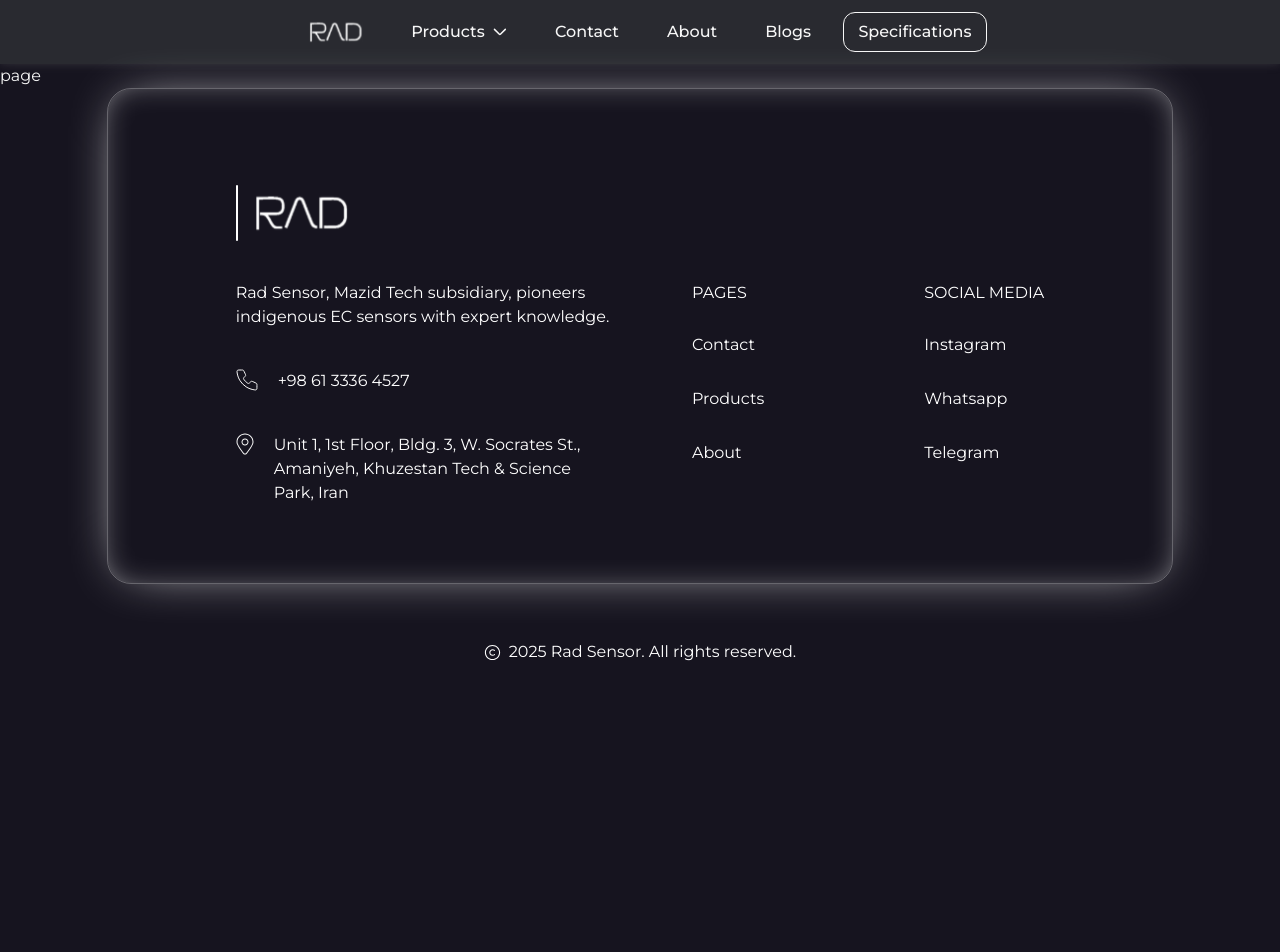
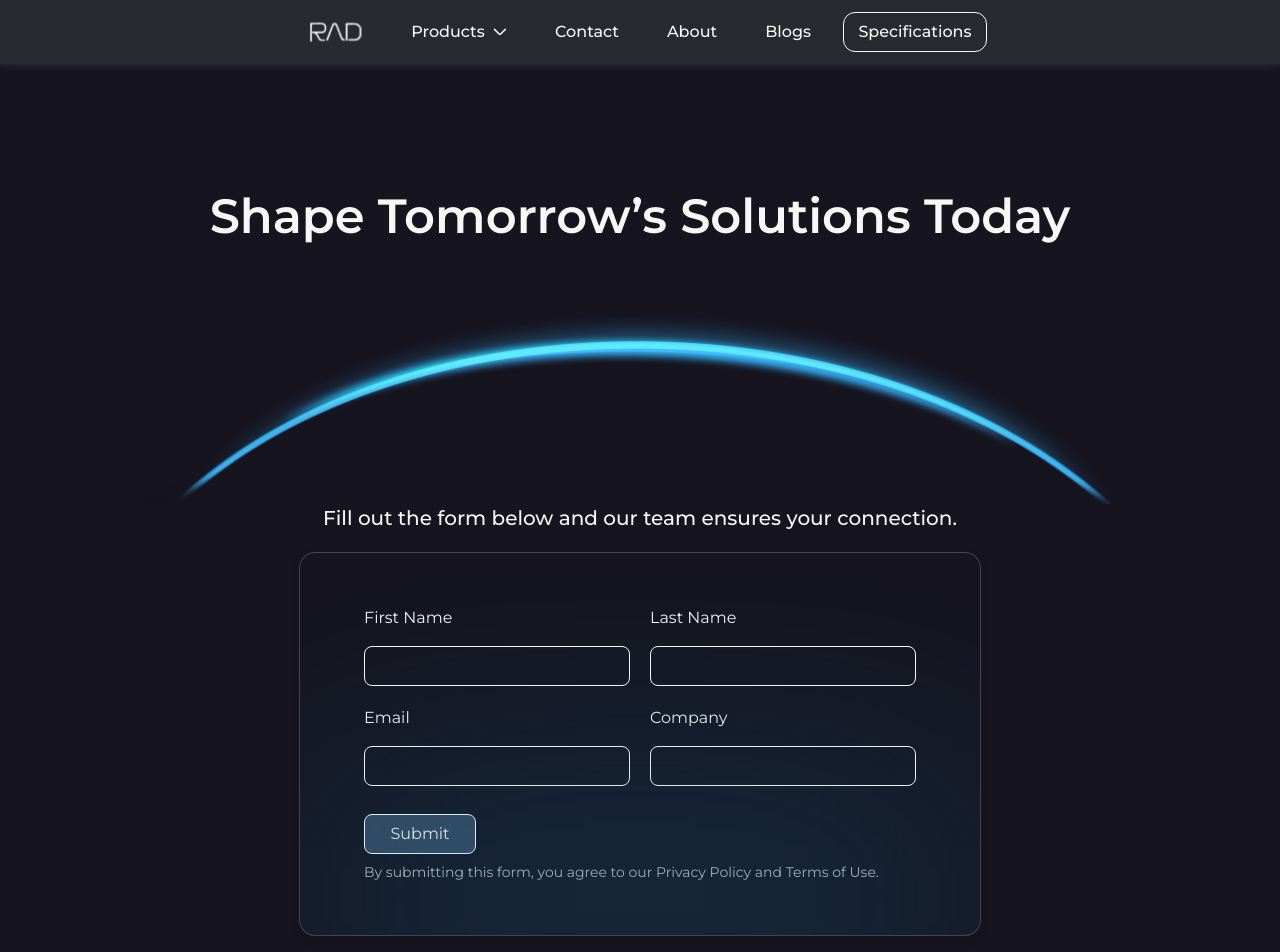
Before and after one commit to parsa-ai/rad-sensor, a Next.js app: page /Contact in a window 1280 px wide. Shown: the top 952 px of the page. Before the commit the page ends 800 px from the top, so only its background shows below. Built offline with nearby package versions, Linux system fonts and the light colour scheme.

Commit message:
feat: create Contact page

```diff
--- a/src/app/Contact/page.jsx
+++ b/src/app/Contact/page.jsx
@@ -1,7 +1,49 @@
+import Container from "../components/ui/Container"
+
 function page() {
   return (
-    <div>page</div>
+    <main className="w-full py-32">
+      <Container className='flex flex-col gap-16 items-center'>
+        <h2 className="text-center text-5xl font-semibold">Shape Tomorrow’s Solutions Today</h2>
+        <article className="w-full flex flex-col items-center ">
+          <div className="bg-[url('/images/Contact/Halo.png')] w-full h-[200px] bg-top" />
+          <span className="text-xl font-medium">Fill out the form below and our team ensures your connection.</span>
+          <form className="bg-[#1D1A2614] w-[682px] h-[384px] shadow-[0px_4px_10px_0px_#0000001A] mt-5 relative border border-white/20 rounded-2xl overflow-hidden flex justify-center items-center ">
+            <div className="w-full h-1/2 bg-[#0E70A15E] blur-[135px] absolute -bottom-14"></div>
+            <div className="w-full p-16 flex flex-col gap-5">
+              <div className="flex gap-5 justify-between w-full ">
+                <Input label='First Name' id='First Name' />
+                <Input label='Last Name' id='LastName' />
+              </div>
+              <div className="flex gap-5 justify-between w-full ">
+                <Input label='Email' id='Email' type="email" />
+                <Input label='Company' id='Company' />
+              </div>
+              <div className="mt-2">
+                <button className="w-28 h-10 border border-white bg-[#36475D] rounded-lg">Submit</button>
+                <p className="text-[#BDBDBD] text-sm mt-2">By submitting this form, you agree to our Privacy Policy and Terms of Use.</p>
+              </div>
+            </div>
+          </form>
+        </article>
+        <article className="flex flex-col items-center justify-center gap-16 mt-20">
+          <h2 className="text-center text-5xl font-semibold">Find Our Location and Contact Us</h2>
+          <img src="/images/Contact/map.png" alt="" />
+        </article>
+
+      </Container>
+    </main>
   )
 }
 
 export default page
+
+
+function Input({ label, id, type = 'text', divClassName, labelClassName, inputClassName }) {
+  return (
+    <div className={`flex flex-col flex-1 gap-4 ${divClassName ? divClassName : ''}`}>
+      <label htmlFor={id} className={`${labelClassName ? labelClassName : ''}`}>{label}</label>
+      <input type={type} name={id} id={id} className={`border border-white rounded-lg h-10 px-3.5 ${inputClassName ? inputClassName : ''}`} />
+    </div>
+  )
+}
```
Also changed, not shown: public/images/Contact/Halo.png (added), public/images/Contact/map.png (added).
